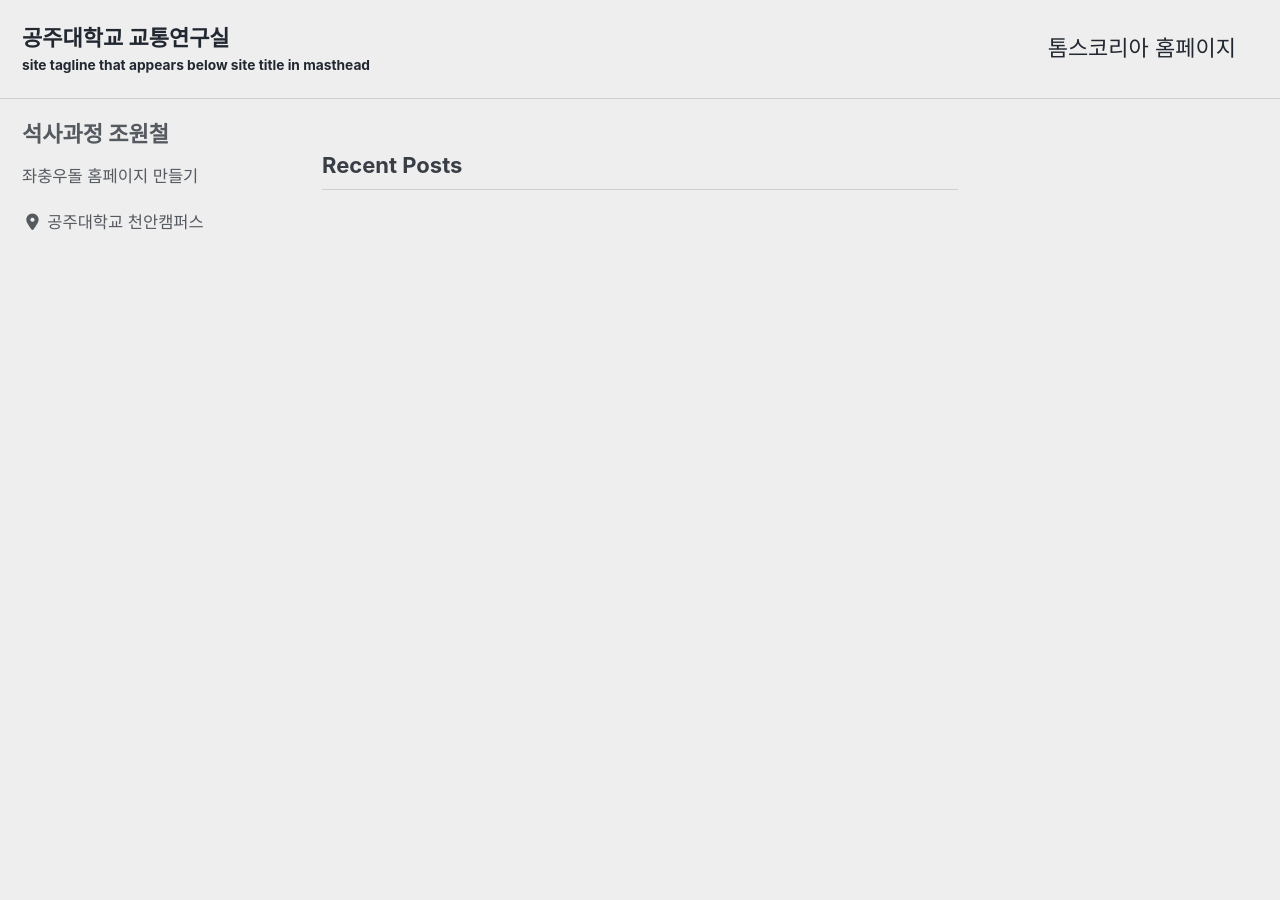
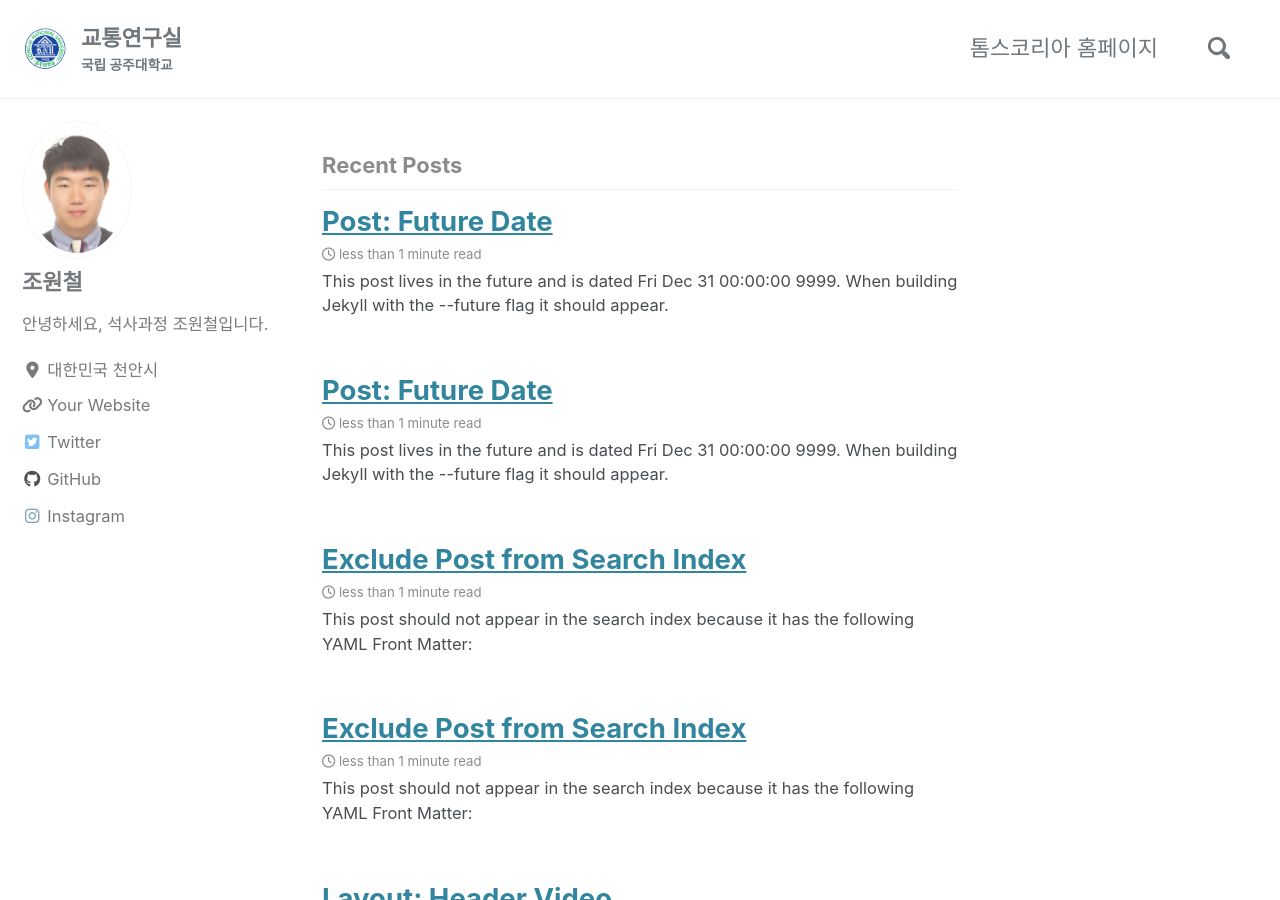
Before and after one commit to WonCheol-Cho/WonCheol-Cho.github.io, a Jekyll site: the page built from index.html, in a window 1280 px wide and 900 px high. Built offline with Jekyll 4.4.1, drawn with Linux system fonts in a browser that asks for light colours; cached includes are drawn as plain includes; nearby versions of some CDN libraries; the list of posts is cut into pages by our own code; some of the changed text lies outside the part shown.

Commit message:
사진수정
사진추가 및 설명 추가

```diff
--- a/_config.yml
+++ b/_config.yml
@@ -5,32 +5,26 @@
 # For technical reasons, this file is *NOT* reloaded automatically when you use
 # `jekyll serve`. If you change this file, please restart the server process.
 
-# Theme Settings
-#
-# Review documentation to determine if you should use `theme` or `remote_theme`
-# https://mmistakes.github.io/minimal-mistakes/docs/quick-start-guide/#installing-the-theme
-
-theme                  : #"minimal-mistakes-jekyll"
- remote_theme           : #"mmistakes/minimal-mistakes"
-minimal_mistakes_skin    : "air" # "air", "aqua", "contrast", "dark", "dirt", "neon", "mint", "plum", "sunrise"
+theme                    : "minimal-mistakes-jekyll"
+minimal_mistakes_skin    : "default" # "air", "aqua", "contrast", "dark", "dirt", "neon", "mint", "plum", "sunrise"
 
 # Site Settings
 locale                   : "en-US"
-title                    : "공주대학교 교통연구실"
+title                    : "교통연구실"
 title_separator          : "-"
-subtitle                 :  site tagline that appears below site title in masthead
-name                     : "석사과정 조원철"
-description              : "안녕하세요 공주대학교 교통연구실입니다."
+subtitle                 : "국립 공주대학교"
+name                     : "조원철 연구원"
+description              : "공주대학교 연구실 테스트"
 url                      : # the base hostname & protocol for your site e.g. "https://mmistakes.github.io"
-baseurl                  : # the subpath of your site, e.g. "/blog"
+baseurl                  : #
 repository               : # GitHub username/repo-name e.g. "mmistakes/minimal-mistakes"
-teaser                   : #path of fallback teaser image, e.g. "/assets/images/500x300.png"
-logo                     :  #path of logo image to display in the masthead, e.g. "/assets/images/88x88.png"
-masthead_title           :  #overrides the website title displayed in the masthead, use " " for no title
+teaser                   : "/assets/images/500x300.png"
+logo                     : "/assets/images/apple-touch-icon.png" # path of logo image to display in the masthead, e.g. "/assets/images/88x88.png"
+masthead_title           : "교통연구실" # overrides the website title displayed in the masthead, use " " for no title
 # breadcrumbs            : false # true, false (default)
 words_per_minute         : 200
 comments:
-  provider               : # false (default), "disqus", "discourse", "facebook", "staticman", "staticman_v2", "utterances", "custom"
+  provider               : # false (default), "disqus", "discourse", "facebook", "staticman", "utterances", "custom"
   disqus:
     shortname            : # https://help.disqus.com/customer/portal/articles/466208-what-s-a-shortname-
   discourse:
@@ -38,121 +32,101 @@
   facebook:
     # https://developers.facebook.com/docs/plugins/comments
     appid                :
-    num_posts            :  #5 (default)
-    colorscheme          :  #"light" (default), "dark"
+    num_posts            : # 5 (default)
+    colorscheme          : # "light" (default), "dark"
   utterances:
     theme                : # "github-light" (default), "github-dark"
     issue_term           : # "pathname" (default)
 staticman:
-  allowedFields          : # ['name', 'email', 'url', 'message']
-  branch                 : # "master"
-  commitMessage          : # "New comment by {fields.name}"
-  filename               : # comment-{@timestamp}
-  format                 : # "yml"
-  moderation             : # true
-  path                   : # "/_data/comments/{options.slug}" (default)
-  requiredFields         : # ['name', 'email', 'message']
+  allowedFields          : ['name', 'email', 'url', 'message']
+  branch                 : # "master", "gh-pages"
+  commitMessage          : "New comment by {fields.name}"
+  filename               : comment-{@timestamp}
+  format                 : "yml"
+  moderation             : true
+  path                   : "_data/comments/{options.slug}"
+  requiredFields         : ['name', 'email', 'message']
   transforms:
-    email                : # "md5"
+    email                : "md5"
   generatedFields:
     date:
-      type               : # "date"
+      type               : "date"
       options:
-        format           : # "iso8601" (default), "timestamp-seconds", "timestamp-milliseconds"
+        format           : "iso8601" # "iso8601" (default), "timestamp-seconds", "timestamp-milliseconds"
   endpoint               : # URL of your own deployment with trailing slash, will fallback to the public instance
-reCaptcha:
-  siteKey                :
-  secret                 :
 atom_feed:
   path                   : # blank (default) uses feed.xml
-search                   : # true, false (default)
-search_full_content      : # true, false (default)
-search_provider          : # lunr (default), algolia, google
+search                   : true # true, false (default)
+search_full_content      : true # true, false (default)
+search_provider          : "lunr"
 algolia:
-  application_id         : # YOUR_APPLICATION_ID
-  index_name             : # YOUR_INDEX_NAME
-  search_only_api_key    : # YOUR_SEARCH_ONLY_API_KEY
-  powered_by             : # true (default), false
-google:
-  search_engine_id       : # YOUR_SEARCH_ENGINE_ID
-  instant_search         : # false (default), true
+  application_id         : "QB6HVGBSBA"
+  index_name             : "dev_minimal-mistakes"
+  search_only_api_key    : "9d5014e5bbc77372547bce778dfa5663"
+  powered_by             : true
+
 # SEO Related
 google_site_verification :
 bing_site_verification   :
 yandex_site_verification :
-naver_site_verification  :
 
 # Social Sharing
 twitter:
-  username               :
+  username               : "mmistakes"
 facebook:
   username               :
   app_id                 :
   publisher              :
-og_image                 : # Open Graph/Twitter default site image
+og_image                 : "/assets/images/bio-photo.jpg"
 # For specifying social profiles
 # - https://developers.google.com/structured-data/customize/social-profiles
 social:
   type                   : # Person or Organization (defaults to Person)
   name                   : # If the user or organization name differs from the site's name
   links: # An array of links to social media profiles
+    - https://twitter.com/
+    - https://github.com/
 
 # Analytics
 analytics:
   provider               : false # false (default), "google", "google-universal", "custom"
   google:
     tracking_id          :
-    anonymize_ip         : # true, false (default)
 
 
 # Site Author
 author:
-  name             : "석사과정 조원철"
-  avatar           : # path of avatar image, e.g. "/assets/images/bio-photo.jpg"
-  bio              : "좌충우돌 홈페이지 만들기"
-  location         : "공주대학교 천안캠퍼스"
-  email            :
+  name             : "조원철"
+  avatar           : "/assets/images/bio-photo.jpg"
+  bio              : "안녕하세요, 석사과정 조원철입니다."
+  location         : "대한민국 천안시"
   links:
-    - label: "Email"
-      icon: "fas fa-fw fa-envelope-square"
-      # url: mailto:your.name@email.com
-    - label: "Website"
+    - label: "Your Website"
       icon: "fas fa-fw fa-link"
-      # url: "https://your-website.com"
+      url: "https://your-site.com"
     - label: "Twitter"
       icon: "fab fa-fw fa-twitter-square"
-      # url: "https://twitter.com/"
-    - label: "Facebook"
-      icon: "fab fa-fw fa-facebook-square"
-      # url: "https://facebook.com/"
+      url: "https://twitter.com/"
     - label: "GitHub"
       icon: "fab fa-fw fa-github"
-      # url: "https://github.com/"
+      url: "https://github.com/"
     - label: "Instagram"
       icon: "fab fa-fw fa-instagram"
-      # url: "https://instagram.com/"
+      url: "https://instagram.com/"
+
 
 # Site Footer
 footer:
   links:
     - label: "Twitter"
       icon: "fab fa-fw fa-twitter-square"
-      # url:
-    - label: "Facebook"
-      icon: "fab fa-fw fa-facebook-square"
-      # url:
+      url: "https://twitter.com/"
     - label: "GitHub"
       icon: "fab fa-fw fa-github"
-      # url:
-    - label: "GitLab"
-      icon: "fab fa-fw fa-gitlab"
-      # url:
-    - label: "Bitbucket"
-      icon: "fab fa-fw fa-bitbucket"
-      # url:
+      url: "https://github.com/"
     - label: "Instagram"
       icon: "fab fa-fw fa-instagram"
-      # url:
+      url: "https://instagram.com/"
 
 
 # Reading Files
@@ -180,18 +154,19 @@
   - log
   - node_modules
   - package.json
-  - package-lock.json
   - Rakefile
   - README
   - tmp
-  - /docs # ignore Minimal Mistakes /docs
-  - /test # ignore Minimal Mistakes /test
 keep_files:
   - .git
   - .svn
 encoding: "utf-8"
 markdown_ext: "markdown,mkdown,mkdn,mkd,md"
 
+# Liquid
+strict_front_matter: true
+liquid:
+  error_mode: strict
 
 # Conversion
 markdown: kramdown
@@ -216,14 +191,14 @@
 # Sass/SCSS
 sass:
   sass_dir: _sass
-  style: compressed # https://sass-lang.com/documentation/file.SASS_REFERENCE.html#output_style
+  style: compressed # http://sass-lang.com/documentation/file.SASS_REFERENCE.html#output_style
 
 
 # Outputting
 permalink: /:categories/:title/
 paginate: 5 # amount of posts to show
 paginate_path: /page:num/
-timezone: # https://en.wikipedia.org/wiki/List_of_tz_database_time_zones
+timezone: # http://en.wikipedia.org/wiki/List_of_tz_database_time_zones
 
 
 # Plugins (previously gems:)
@@ -273,11 +248,24 @@
 
 
 # HTML Compression
-# - https://jch.penibelst.de/
+# - http://jch.penibelst.de/
 compress_html:
   clippings: all
   ignore:
     envs: development
+
+
+# Collections
+collections:
+  recipes:
+    output: true
+    permalink: /:collection/:path/
+  pets:
+    output: true
+    permalink: /:collection/:path/
+  portfolio:
+    output: true
+    permalink: /:collection/:path/
 
 
 # Defaults
@@ -290,6 +278,36 @@
       layout: single
       author_profile: true
       read_time: true
-      comments: # true
       share: true
       related: true
+  # _pages
+  - scope:
+      path: "_pages"
+      type: pages
+    values:
+      layout: single
+      author_profile: true
+  # _recipes
+  - scope:
+      path: ""
+      type: recipes
+    values:
+      layout: single
+      author_profile: true
+      share: true
+  # _pets
+  - scope:
+      path: ""
+      type: pets
+    values:
+      layout: single
+      author_profile: true
+      share: true
+  # _portfolio
+  - scope:
+      path: ""
+      type: portfolio
+    values:
+      layout: single
+      author_profile: false
+      share: true
```
Also changed, not shown: assets/images/apple-touch-icon.png, assets/images/bio-photo.jpg.
